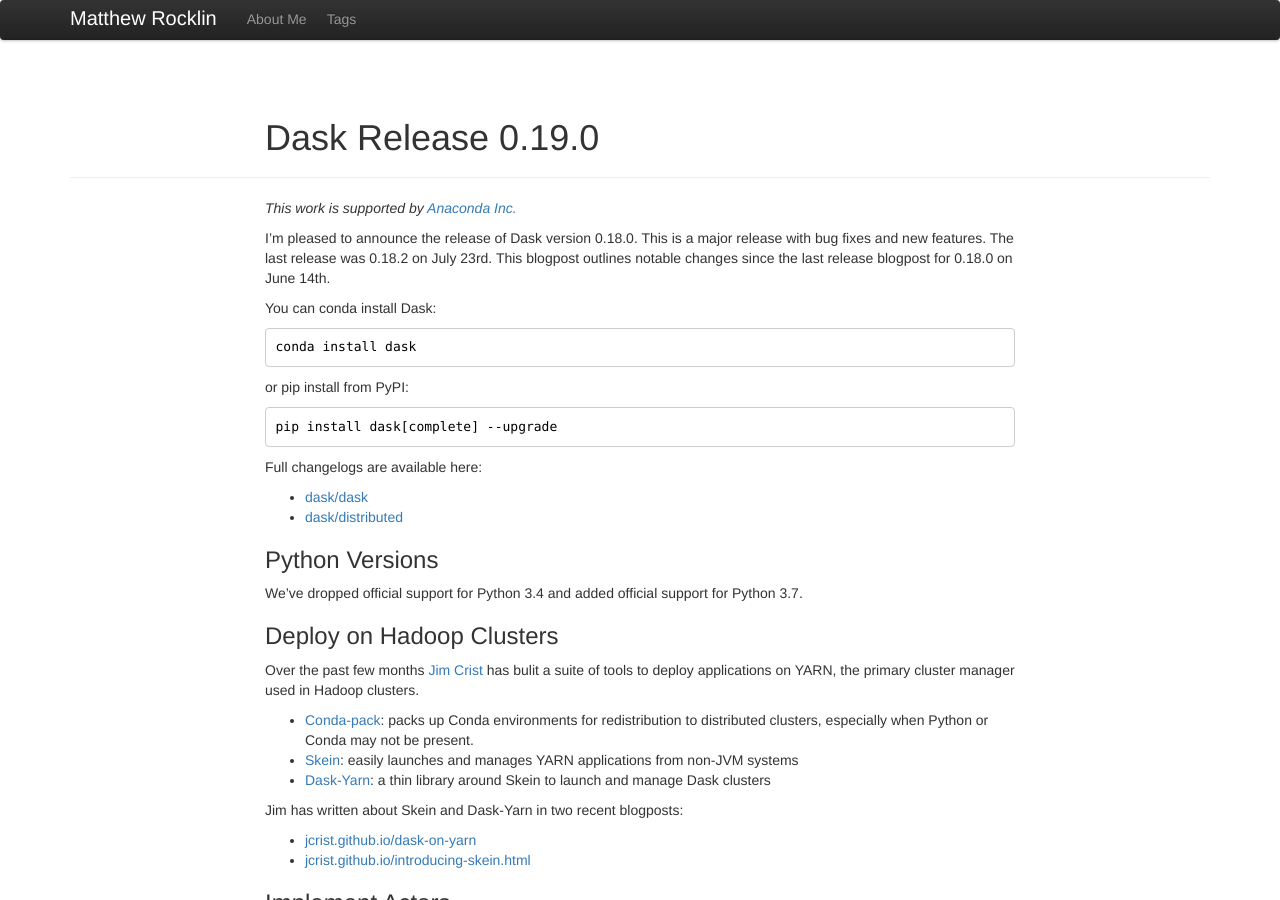
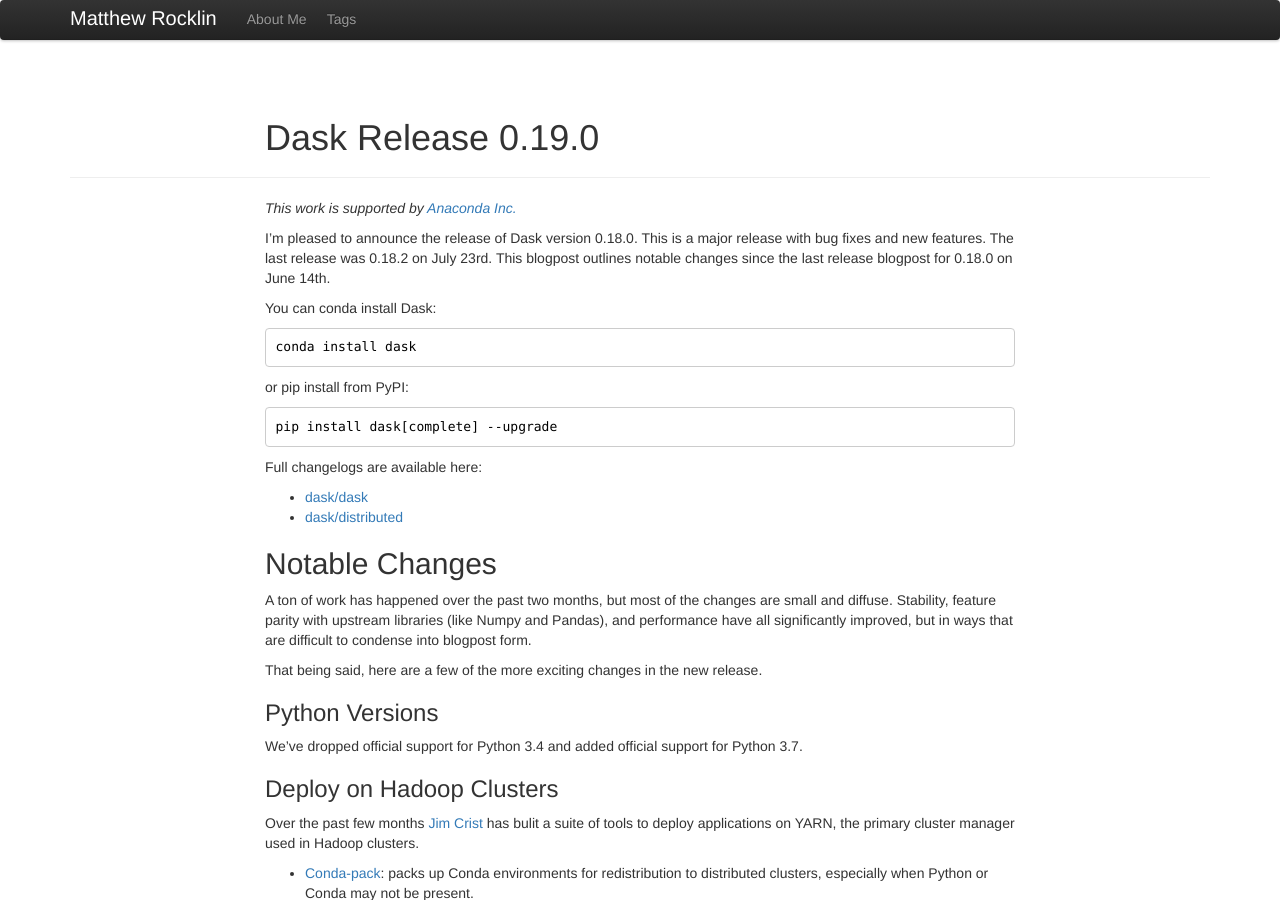
Before and after one commit to besyskymnbk/blog, a Jekyll site: the page built from _posts/work/2018-08-30-dask-0.19.0.md, in a window 1280 px wide and 900 px high. Built offline with Jekyll 4.4.1, drawn with Linux system fonts in a browser that asks for light colours; comment, search, counter and statistics services are not loaded.

Commit message:
add notable changes section

```diff
--- a/_posts/work/2018-08-30-dask-0.19.0.md
+++ b/_posts/work/2018-08-30-dask-0.19.0.md
@@ -27,6 +27,16 @@ Full changelogs are available here:
 
 -  [dask/dask](https://github.com/dask/dask/blob/master/docs/source/changelog.rst)
 -  [dask/distributed](https://github.com/dask/distributed/blob/master/docs/source/changelog.rst)
+
+## Notable Changes
+
+A ton of work has happened over the past two months, but most of the changes
+are small and diffuse.  Stability, feature parity with upstream libraries (like
+Numpy and Pandas), and performance have all significantly improved, but in ways
+that are difficult to condense into blogpost form.
+
+That being said, here are a few of the more exciting changes in the new
+release.
 
 
 ### Python Versions
```
